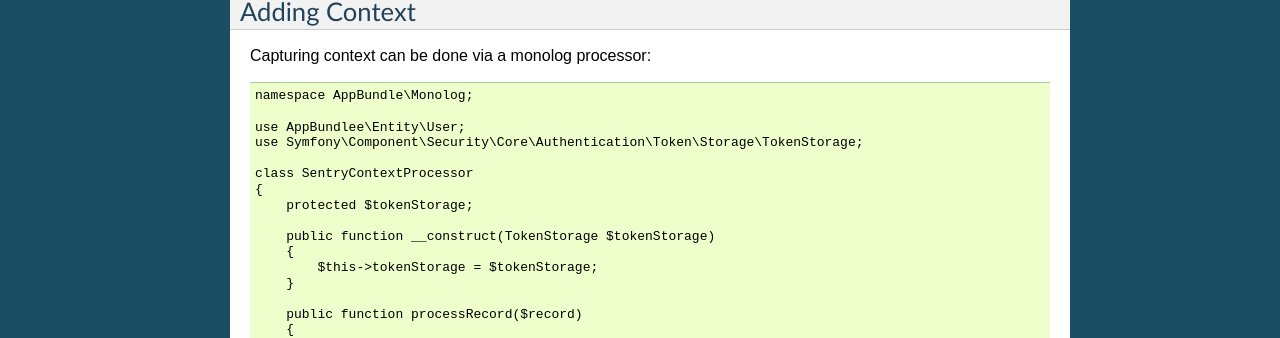
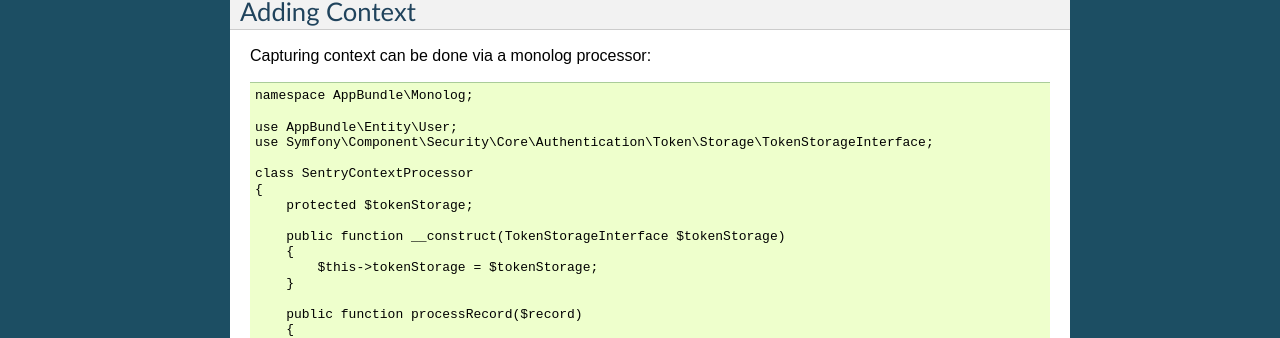
Before and after one commit to getsentry/sentry-php, a Sphinx documentation site: the page built from docs/integrations/symfony2.rst, in a window 1280 px wide. Shown: the part 550-888 px from the top of the page. Built offline with Sphinx 7.4.7, drawn with Linux system fonts in a browser that asks for light colours; the version number could not be read and is left out.

Commit message:
Fixed typo and use interface

```diff
--- a/docs/integrations/symfony2.rst
+++ b/docs/integrations/symfony2.rst
@@ -39,14 +39,14 @@ Capturing context can be done via a monolog processor:
 
     namespace AppBundle\Monolog;
 
-    use AppBundlee\Entity\User;
-    use Symfony\Component\Security\Core\Authentication\Token\Storage\TokenStorage;
+    use AppBundle\Entity\User;
+    use Symfony\Component\Security\Core\Authentication\Token\Storage\TokenStorageInterface;
 
     class SentryContextProcessor
     {
         protected $tokenStorage;
 
-        public function __construct(TokenStorage $tokenStorage)
+        public function __construct(TokenStorageInterface $tokenStorage)
         {
             $this->tokenStorage = $tokenStorage;
         }
```
